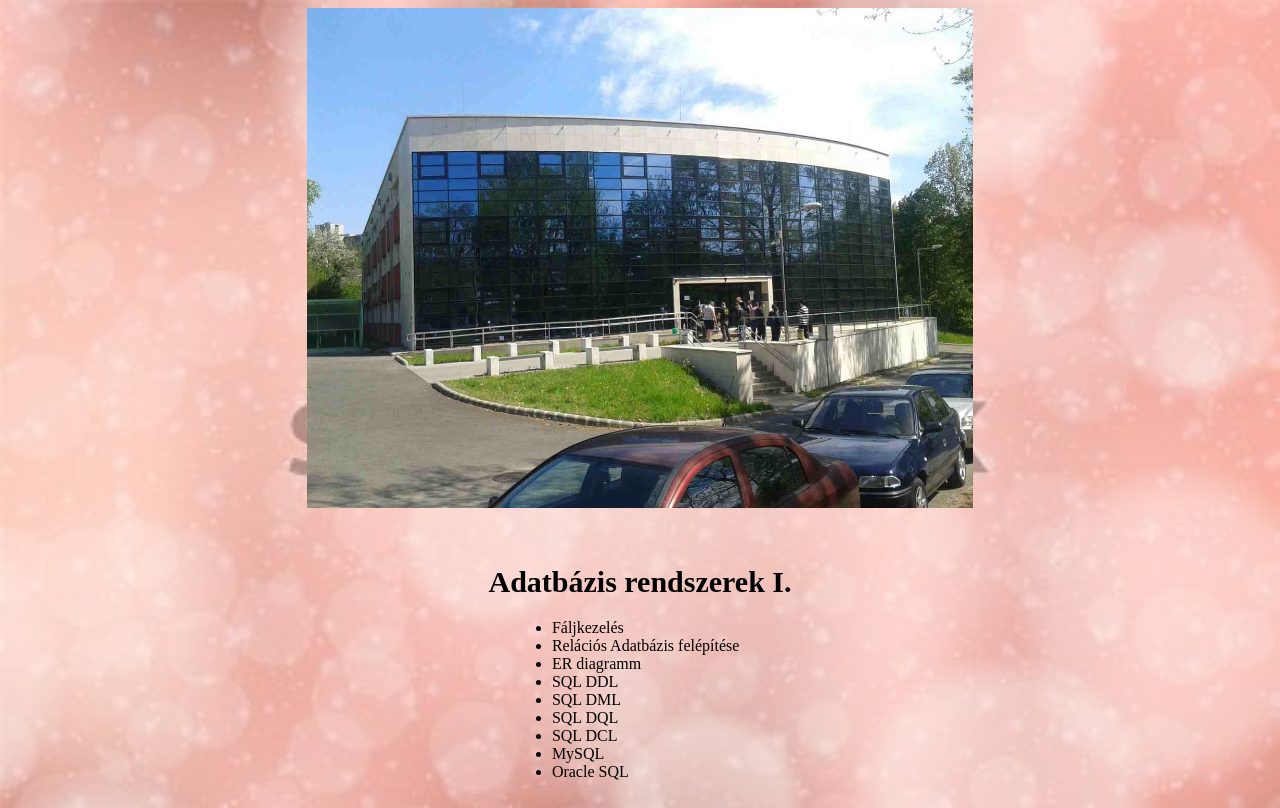
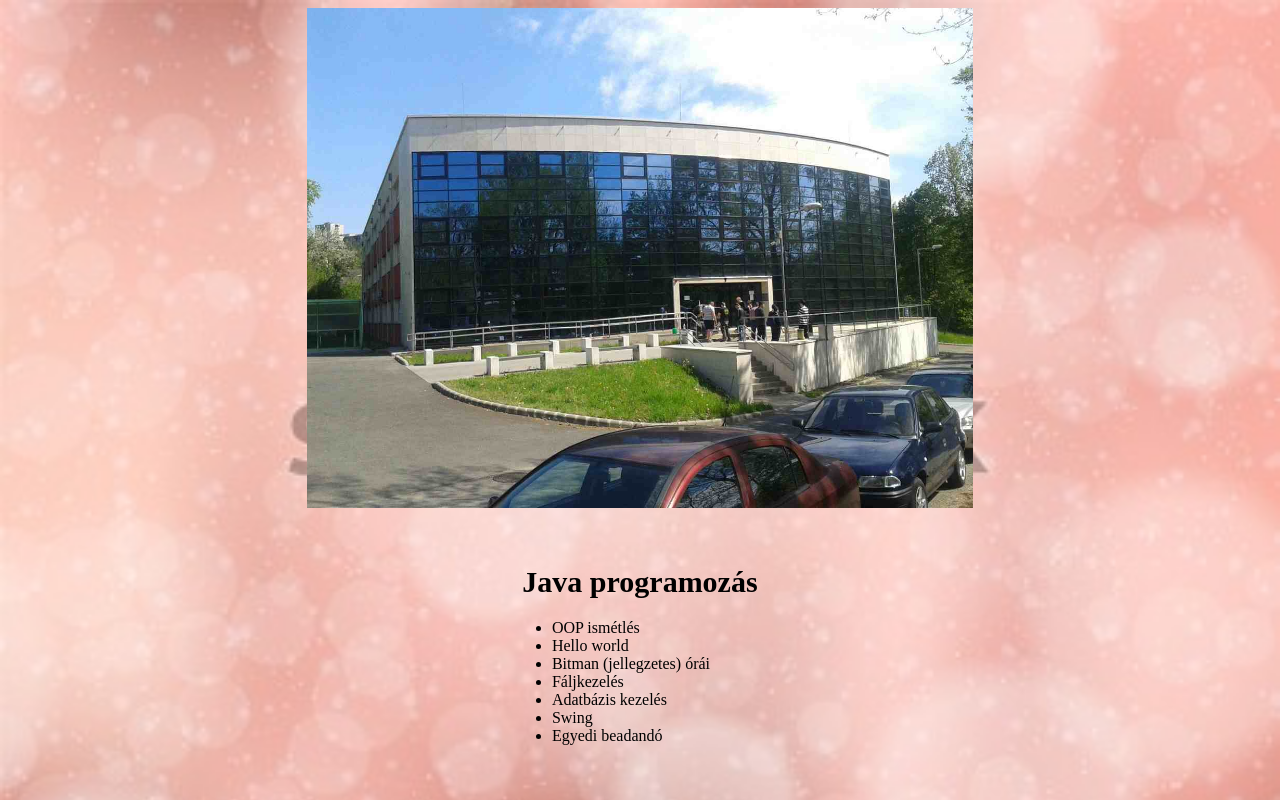
Before and after one commit to szivos1/B9ZL3Q_XMLGyak, a plain HTML site: page B9ZL3Q_0907/java.html in a window 1280 px wide. Drawn offline with Linux system fonts and the light colour scheme.

Commit message:
Update and rename db1.html to java.html

```diff
--- a/B9ZL3Q_0907/db1.html
+++ b/B9ZL3Q_0907/java.html
@@ -3,7 +3,7 @@
 <link rel="stylesheet" href="style.css">
 <html>
 <head>
-<title>Adatbázis rendszerek I.</title>
+<title>Java programozás</title>
 </head>
 <body>
  <a href="index.html"><img src="kepek/iit.jpg"></a>
@@ -12,20 +12,18 @@
  </br>
  <table>
   <tr>
-   <th>Adatbázis rendszerek I.</th>
+   <th>Java programozás</th>
   </tr>
   <tr>
    <td>
    <ul>
+    <li>OOP ismétlés</li>
+    <li>Hello world</li>
+    <li>Bitman (jellegzetes) órái</li>
     <li>Fáljkezelés</li>
-    <li>Relációs Adatbázis felépítése</li>
-    <li>ER diagramm</li>
-    <li>SQL DDL</li>
-    <li>SQL DML</li>
-    <li>SQL DQL</li>
-    <li>SQL DCL</li>
-    <li>MySQL</li>
-    <li>Oracle SQL</li>
+    <li>Adatbázis kezelés</li>
+    <li>Swing</li>
+    <li>Egyedi beadandó</li>
    </ul>
    </td>
   </tr>
```
